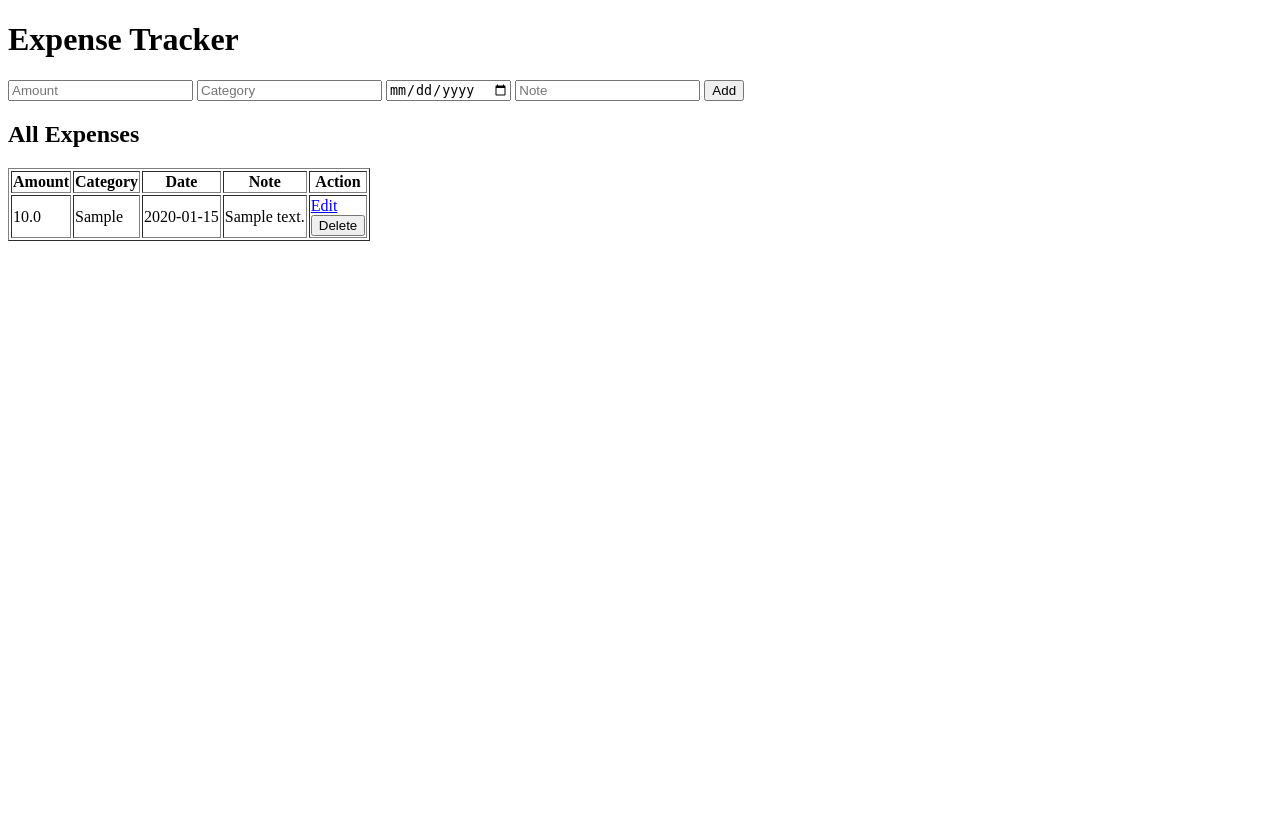
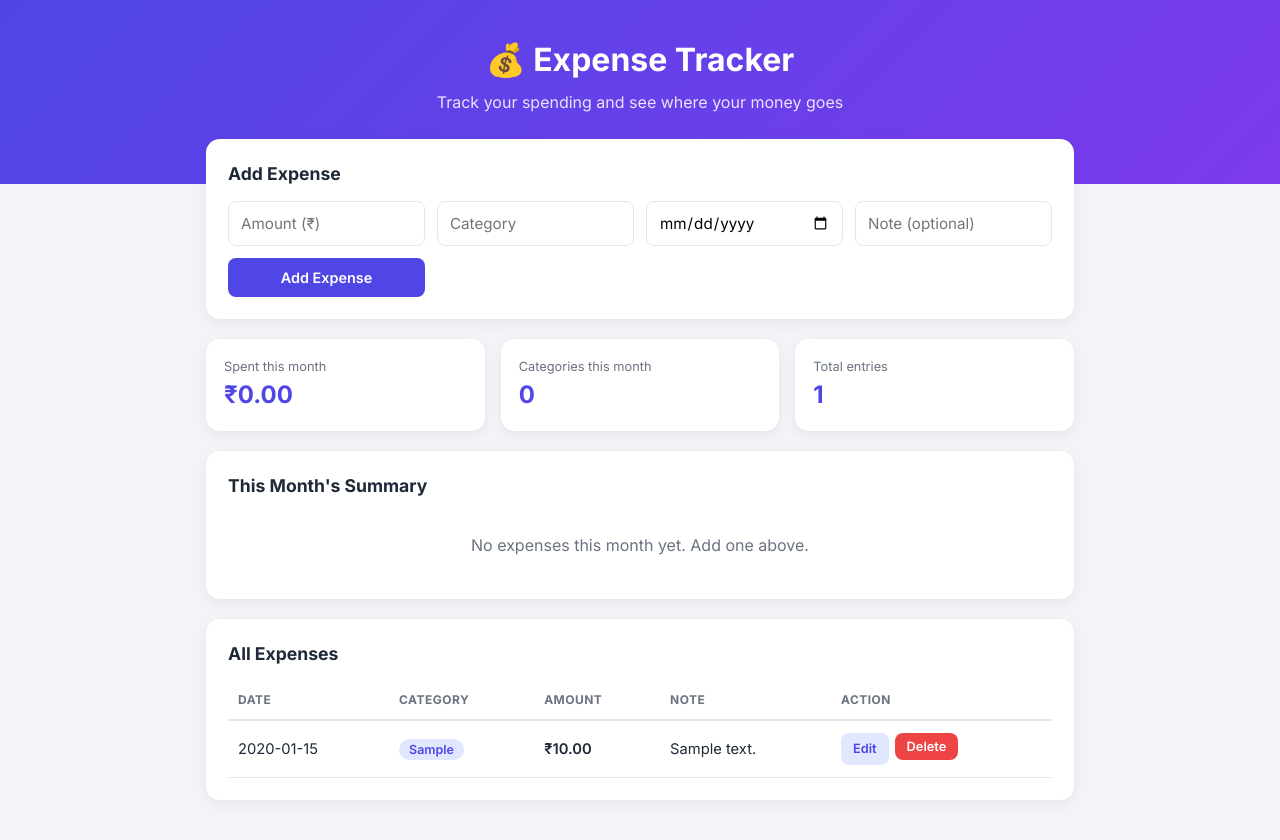
Before and after one commit to durgasumathi-30/expense-tracker, a Flask app: page / in a window 1280 px wide. Before the commit the page ends 241 px from the top, so only its background shows below. Run offline with Flask 3, Linux system fonts and the light colour scheme; tables that the repository leaves empty hold one stand-in row (values such as "Sample post").

Commit message:
Add files via upload

```diff
--- a/app.py
+++ b/app.py
@@ -3,10 +3,12 @@ import sqlite3
 
 app = Flask(__name__)
 
+
 def get_db():
     conn = sqlite3.connect("expenses.db")
     conn.row_factory = sqlite3.Row
     return conn
+
 
 def init_db():
     conn = get_db()
@@ -19,12 +21,23 @@ def init_db():
     conn.commit()
     conn.close()
 
+
 @app.route("/")
 def home():
     conn = get_db()
     expenses = conn.execute("SELECT * FROM expenses ORDER BY date DESC").fetchall()
+    total = conn.execute(
+        "SELECT COALESCE(SUM(amount), 0) FROM expenses "
+        "WHERE strftime('%Y-%m', date) = strftime('%Y-%m', 'now')"
+    ).fetchone()[0]
+    categories = conn.execute(
+        "SELECT category, SUM(amount) AS total FROM expenses "
+        "WHERE strftime('%Y-%m', date) = strftime('%Y-%m', 'now') "
+        "GROUP BY category"
+    ).fetchall()
     conn.close()
-    return render_template("index.html", expenses=expenses)
+    return render_template("index.html", expenses=expenses, total=total, categories=categories)
+
 
 @app.route("/add", methods=["POST"])
 def add():
@@ -41,6 +54,7 @@ def add():
     conn.close()
     return redirect("/")
 
+
 @app.route("/delete/<int:id>", methods=["POST"])
 def delete(id):
     conn = get_db()
@@ -48,6 +62,8 @@ def delete(id):
     conn.commit()
     conn.close()
     return redirect("/")
+
+
 @app.route("/edit/<int:id>", methods=["GET", "POST"])
 def edit(id):
     conn = get_db()
@@ -63,6 +79,9 @@ def edit(id):
     expense = conn.execute("SELECT * FROM expenses WHERE id = ?", (id,)).fetchone()
     conn.close()
     return render_template("edit.html", e=expense)
+
+
+init_db()
+
 if __name__ == "__main__":
-    init_db()
     app.run(debug=True)
--- /dev/null
+++ b/style.css
@@ -0,0 +1,142 @@
+@import url('https://fonts.googleapis.com/css2?family=Inter:wght@400;500;600;700&display=swap');
+
+:root {
+    --primary: #4f46e5;
+    --primary-dark: #4338ca;
+    --danger: #ef4444;
+    --danger-dark: #dc2626;
+    --bg: #f3f4f8;
+    --card: #ffffff;
+    --text: #1f2937;
+    --muted: #6b7280;
+    --border: #e5e7eb;
+}
+
+* { box-sizing: border-box; margin: 0; padding: 0; }
+
+body {
+    font-family: 'Inter', Arial, sans-serif;
+    background: var(--bg);
+    color: var(--text);
+    line-height: 1.5;
+}
+
+.topbar {
+    background: linear-gradient(135deg, #4f46e5, #7c3aed);
+    color: white;
+    text-align: center;
+    padding: 36px 16px 70px;
+}
+.topbar h1 { font-size: 2rem; font-weight: 700; }
+.topbar p { opacity: 0.85; margin-top: 6px; }
+
+.container { max-width: 900px; margin: -45px auto 40px; padding: 0 16px; }
+.container.narrow { max-width: 520px; }
+
+.card {
+    background: var(--card);
+    border-radius: 14px;
+    padding: 22px;
+    margin-bottom: 20px;
+    box-shadow: 0 4px 14px rgba(0, 0, 0, 0.06);
+}
+.card h2 { font-size: 1.1rem; margin-bottom: 14px; }
+
+.form-grid {
+    display: grid;
+    grid-template-columns: repeat(auto-fit, minmax(160px, 1fr));
+    gap: 12px;
+}
+
+input {
+    width: 100%;
+    padding: 11px 12px;
+    border: 1px solid var(--border);
+    border-radius: 8px;
+    font-size: 0.95rem;
+    font-family: inherit;
+}
+input:focus {
+    outline: none;
+    border-color: var(--primary);
+    box-shadow: 0 0 0 3px rgba(79, 70, 229, 0.15);
+}
+
+.btn {
+    display: inline-block;
+    padding: 11px 18px;
+    background: var(--primary);
+    color: white;
+    border: none;
+    border-radius: 8px;
+    font-weight: 600;
+    font-family: inherit;
+    font-size: 0.9rem;
+    cursor: pointer;
+    text-decoration: none;
+    transition: background 0.2s;
+}
+.btn:hover { background: var(--primary-dark); }
+.btn-danger { background: var(--danger); }
+.btn-danger:hover { background: var(--danger-dark); }
+.btn-light { background: #e0e7ff; color: var(--primary); }
+.btn-light:hover { background: #c7d2fe; }
+.btn-small { padding: 6px 12px; font-size: 0.8rem; }
+
+.stats {
+    display: grid;
+    grid-template-columns: repeat(3, 1fr);
+    gap: 16px;
+    margin-bottom: 20px;
+}
+.stat-card {
+    background: var(--card);
+    border-radius: 14px;
+    padding: 18px;
+    box-shadow: 0 4px 14px rgba(0, 0, 0, 0.06);
+    display: flex;
+    flex-direction: column;
+}
+.stat-label { color: var(--muted); font-size: 0.8rem; }
+.stat-value { font-size: 1.5rem; font-weight: 700; color: var(--primary); }
+
+.summary-grid {
+    display: grid;
+    grid-template-columns: 1fr 1fr;
+    gap: 24px;
+    align-items: center;
+}
+.chart-box { max-width: 200px; margin: 0 auto; }
+
+.table-wrap { overflow-x: auto; }
+table { width: 100%; border-collapse: collapse; }
+th {
+    text-align: left;
+    font-size: 0.75rem;
+    text-transform: uppercase;
+    letter-spacing: 0.04em;
+    color: var(--muted);
+    padding: 10px;
+    border-bottom: 2px solid var(--border);
+}
+td { padding: 12px 10px; border-bottom: 1px solid var(--border); font-size: 0.92rem; }
+tr:hover td { background: #f9fafb; }
+.amount { font-weight: 600; }
+.actions { display: flex; gap: 6px; }
+.actions form { margin: 0; }
+
+.badge {
+    background: #e0e7ff;
+    color: var(--primary);
+    padding: 3px 10px;
+    border-radius: 999px;
+    font-size: 0.78rem;
+    font-weight: 600;
+}
+
+.empty { color: var(--muted); text-align: center; padding: 20px; }
+
+@media (max-width: 700px) {
+    .stats { grid-template-columns: 1fr; }
+    .summary-grid { grid-template-columns: 1fr; }
+}
--- a/templates/index.html
+++ b/templates/index.html
@@ -1,38 +1,143 @@
 <!DOCTYPE html>
-<html>
+<html lang="en">
 <head>
+    <meta charset="UTF-8">
+    <meta name="viewport" content="width=device-width, initial-scale=1.0">
     <title>Expense Tracker</title>
+    <link rel="stylesheet" href="{{ url_for('static', filename='style.css') }}">
 </head>
 <body>
-    <h1>Expense Tracker</h1>
+    <header class="topbar">
+        <h1>💰 Expense Tracker</h1>
+        <p>Track your spending and see where your money goes</p>
+    </header>
 
-    <form method="POST" action="/add">
-        <input type="number" step="0.01" name="amount" placeholder="Amount" required>
+    <main class="container">
+
+        <section class="card">
+            <h2>Add Expense</h2>
+            <form method="POST" action="/add" id="expenseForm" class="form-grid">
+                <input type="number" step="0.01" name="amount" placeholder="Amount (₹)" required>
                 <input type="text" name="category" placeholder="Category" required>
                 <input type="date" name="date" required>
-        <input type="text" name="note" placeholder="Note">
-        <button type="submit">Add</button>
+                <input type="text" name="note" placeholder="Note (optional)">
+                <button type="submit" class="btn">Add Expense</button>
             </form>
+        </section>
 
+        <section class="stats">
+            <div class="stat-card">
+                <span class="stat-label">Spent this month</span>
+                <span class="stat-value">₹{{ "%.2f"|format(total) }}</span>
+            </div>
+            <div class="stat-card">
+                <span class="stat-label">Categories this month</span>
+                <span class="stat-value">{{ categories|length }}</span>
+            </div>
+            <div class="stat-card">
+                <span class="stat-label">Total entries</span>
+                <span class="stat-value">{{ expenses|length }}</span>
+            </div>
+        </section>
+
+        <section class="card">
+            <h2>This Month's Summary</h2>
+            {% if categories %}
+            <div class="summary-grid">
+                <div class="table-wrap">
+                    <table>
+                        <tr><th>Category</th><th>Total</th></tr>
+                        {% for c in categories %}
+                        <tr>
+                            <td>{{ c["category"] }}</td>
+                            <td class="amount">₹{{ "%.2f"|format(c["total"]) }}</td>
+                        </tr>
+                        {% endfor %}
+                    </table>
+                </div>
+                <div class="chart-box">
+                    <canvas id="chart"></canvas>
+                </div>
+            </div>
+            {% else %}
+            <p class="empty">No expenses this month yet. Add one above.</p>
+            {% endif %}
+        </section>
+
+        <section class="card">
             <h2>All Expenses</h2>
-    <table border="1">
+            {% if expenses %}
+            <div class="table-wrap">
+                <table>
                     <tr>
-            <th>Amount</th><th>Category</th><th>Date</th><th>Note</th><th>Action</th>
+                        <th>Date</th><th>Category</th><th>Amount</th><th>Note</th><th>Action</th>
                     </tr>
                     {% for e in expenses %}
                     <tr>
-            <td>{{ e["amount"] }}</td>
-            <td>{{ e["category"] }}</td>
                         <td>{{ e["date"] }}</td>
-            <td>{{ e["note"] }}</td>
+                        <td><span class="badge">{{ e["category"] }}</span></td>
+                        <td class="amount">₹{{ "%.2f"|format(e["amount"]) }}</td>
+                        <td>{{ e["note"] or "—" }}</td>
                         <td>
-                <a href="/edit/{{ e['id'] }}">Edit</a>
-    <form method="POST" action="/delete/{{ e['id'] }}">
-        <button type="submit">Delete</button>
+                            <div class="actions">
+                                <a class="btn btn-light btn-small" href="/edit/{{ e['id'] }}">Edit</a>
+                                <form method="POST" action="/delete/{{ e['id'] }}"
+                                      onsubmit="return confirm('Delete this expense?')">
+                                    <button type="submit" class="btn btn-danger btn-small">Delete</button>
                                 </form>
+                            </div>
                         </td>
                     </tr>
                     {% endfor %}
                 </table>
+            </div>
+            {% else %}
+            <p class="empty">No expenses yet.</p>
+            {% endif %}
+        </section>
+
+    </main>
+
+    <script src="https://cdn.jsdelivr.net/npm/chart.js"></script>
+    <script>
+        const labels = {{ categories | map(attribute='category') | list | tojson }};
+        const values = {{ categories | map(attribute='total') | list | tojson }};
+        if (labels.length > 0) {
+            new Chart(document.getElementById('chart'), {
+                type: 'doughnut',
+                data: {
+                    labels: labels,
+                    datasets: [{
+                        data: values,
+                        backgroundColor: ['#4f46e5', '#06b6d4', '#f59e0b', '#ef4444', '#10b981', '#8b5cf6', '#ec4899'],
+                        borderWidth: 2
+                    }]
+                },
+                options: {
+    plugins: {
+        legend: {
+            position: 'bottom',
+            labels: { boxWidth: 12, font: { size: 11 }, padding: 8 }
+        }
+    }
+}
+            });
+        }
+
+        document.getElementById("expenseForm").addEventListener("submit", function (e) {
+            const amount = parseFloat(this.amount.value);
+            const category = this.category.value.trim();
+
+            if (isNaN(amount) || amount <= 0) {
+                alert("Please enter an amount greater than 0.");
+                e.preventDefault();
+                return;
+            }
+            if (category === "") {
+                alert("Category cannot be empty.");
+                e.preventDefault();
+            }
+        });
+    </script>
 </body>
 </html>
```
Also changed, not shown: templates/edit.html (+20 -10 lines), Screenshot2.png (added), screenshot1.png (added). Lines whose indentation alone changed are shown as unchanged.
